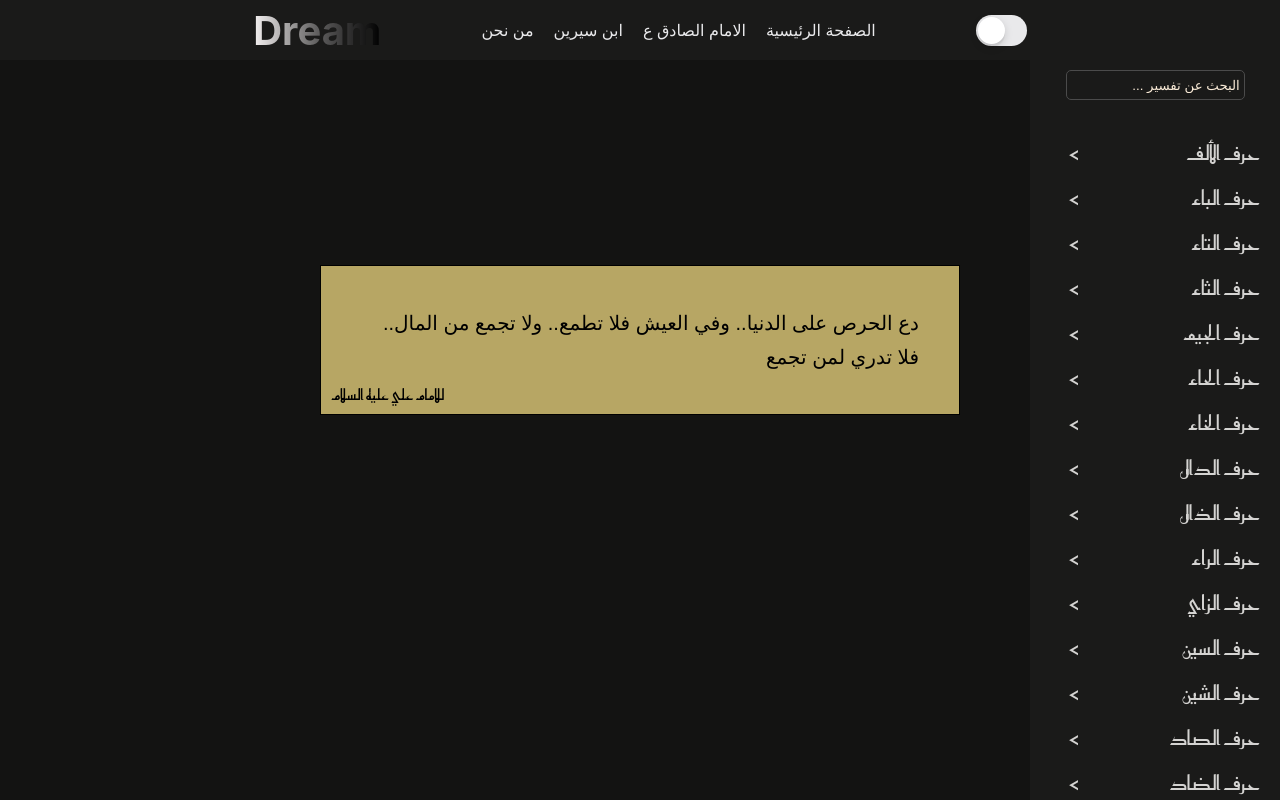
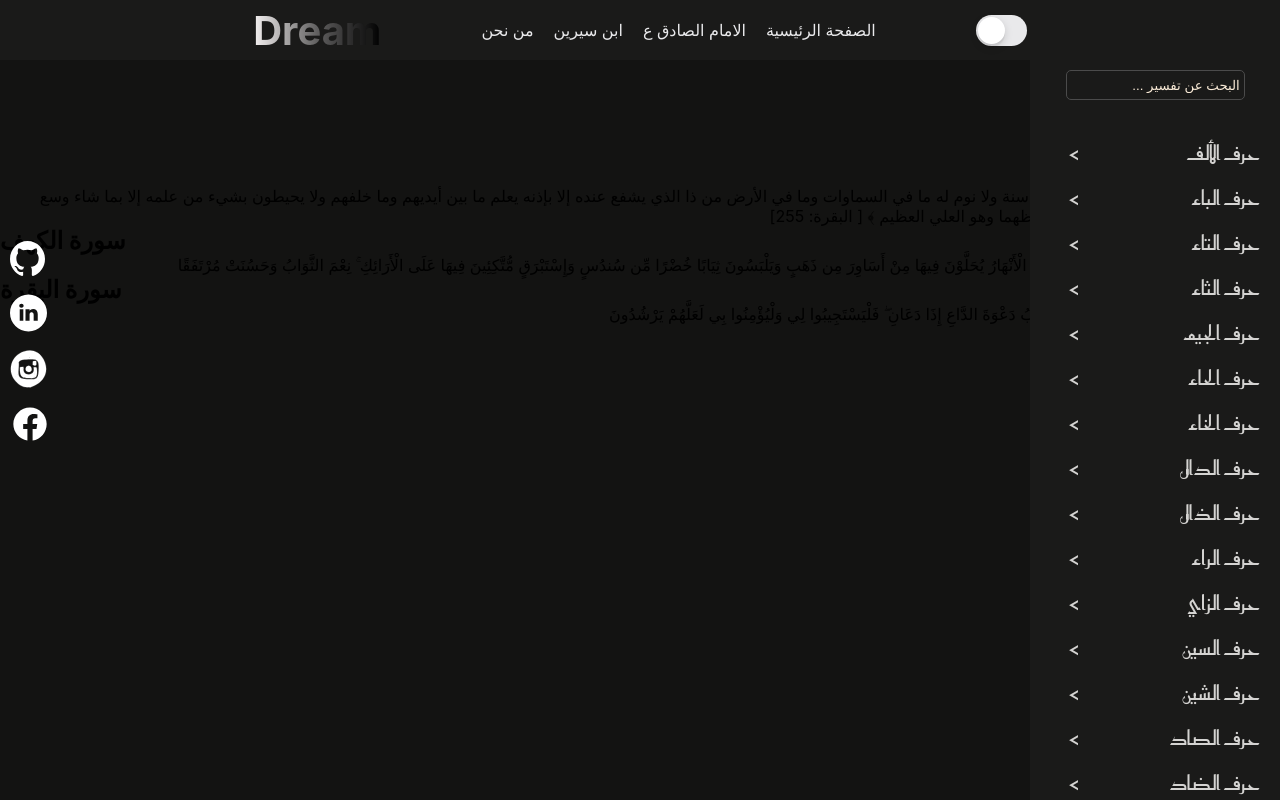
Before and after one commit to elmosuy/firstproject, a Next.js app: page / in a window 1280 px wide. Built offline with nearby package versions, Linux system fonts and the light colour scheme; a web font is replaced by a local one.

Commit message:
Add files via upload

```diff
--- a/pages/index.js
+++ b/pages/index.js
@@ -4,12 +4,38 @@ import styles from '../styles/Home.module.css'
 
 export default function Home() {
   return (
-    <div className='texts'>
-    <div className='text'>
-      <p>دع الحرص على الدنيا.. وفي العيش فلا تطمع.. ولا تجمع من المال.. فلا تدري لمن تجمع
-                                                    </p>
+    <div className='texts index'>
+    <div className='textindex ' id='text2' style={{color:""}}>
+          <div className='quran'>
+              <h2 dir='rtl'>
+              آية الكرسي
+              </h2>
+              <p dir='rtl'>
+              ﴿ الله لا إله إلا هو الحي القيوم لا تأخذه سنة ولا نوم له ما في السماوات وما في الأرض من ذا الذي يشفع عنده <span>إلا بإذنه يعلم ما بين أيديهم وما خلفهم ولا يحيطون بشيء من علمه إلا بما شاء </span>وسع كرسيه السماوات والأرض ولا يئوده حفظهما وهو العلي العظيم ﴾   [ البقرة: 255]
+              </p>
+          </div>
+          <div>
+          <div className='quran leftq' >
+              <h2 dir='ltr'>
+                سورة الكهف
+              </h2>
+              <p dir='rtl'>
+          <span>  أُولَـٰئِكَ لَهُمْ جَنَّاتُ عَدْنٍ تَجْرِي مِن تَحْتِهِمُ الْأَنْهَارُ يُحَلَّوْنَ فِيهَا مِنْ أَسَاوِرَ مِن ذَهَبٍ وَيَلْبَسُونَ ثِيَابًا خُضْرًا مِّن سُندُسٍ وَإِسْتَبْرَقٍ </span>مُّتَّكِئِينَ فِيهَا عَلَى الْأَرَائِكِ ۚ نِعْمَ الثَّوَابُ وَحَسُنَتْ مُرْتَفَقًا
 
-      <p>للامام علي عليه السلام</p>
+
+
+              </p>
+          </div>
+          <div>
+          <h2 dir='ltr'>
+                سورة البقرة
+              </h2>
+              <p dir='rtl'>
+           <span>   وَإِذَا سَأَلَكَ عِبَادِي عَنِّي فَإِنِّي قَرِيبٌ ۖ </span>أُجِيبُ دَعْوَةَ الدَّاعِ إِذَا دَعَانِ ۖ فَلْيَسْتَجِيبُوا لِي وَلْيُؤْمِنُوا بِي لَعَلَّهُمْ يَرْشُدُونَ
+                 </p>
+          </div>
+
+          </div>
     </div>
 
     </div>
--- a/pages/layout.js
+++ b/pages/layout.js
@@ -1,4 +1,4 @@
-import React from 'react'
+import React, { useState } from 'react'
 import Letters from './Letters'
 import Header from './header'
 import Head from 'next/head'
@@ -8,23 +8,36 @@ const Layout = ({children}) => {
   const handelBorger = () => {
     const nav = document.getElementById("letters");
     nav.classList.toggle("show-letters");
+  };
+  const handelBorgeremove = () => {
+    const nav = document.getElementById("letters");
+    nav.classList.remove("show-letters");
+  };
+ const handelTheme = () => {
+    const nav = document.body;
+    nav.classList.toggle("show-theme");
+    const header=document.getElementById("header")
+    header.classList.toggle("show-theme-header");
+    const le=document.getElementById("letters")
+    le.classList.toggle("show-theme-list");
+    const all=document.getElementById("all")
+    all.classList.toggle("show-theme-all");
+    var text1=document.getElementById("text2")
+    text1.classList.toggle("text2")
+
 
   };
+
+
+
   return (
-    <div>
+    <div className='dom'>
       <Head>
       <link href="https://fonts.googleapis.com/css2?family=Cairo+Play:wght@300&family=Kufam&family=Noto+Nastaliq+Urdu&family=Reem+Kufi&family=Reem+Kufi+Fun&display=swap" rel="stylesheet"/>         <title>
             Dream | حلم
           </title>
-      <meta charset="UTF-8"/>
-      <meta name="application-name" content="courses 4 arab"/>
-      <meta name="author" content="Ali Hassan"/>
-      <meta name="description" content="تفسير جميع الاحلام بالاحرف الابجدية"/>
-      <meta name="Keywords" content="dream تفسير الاحلام"/>
-      <meta name="viewport" content="width=device-width, initial-scale=1.0"/>
-      <meta http-equiv="Permissions-Policy" content="interest-cohort=()"/>
       </Head>
-      <section className="bouger-menu"  >
+      <section className="bouger-menu"   >
       <label class="burger" for="burger" >
             <input type="checkbox" className="check" id="burger" onClick={handelBorger} />
             <span ></span>
@@ -34,20 +47,24 @@ const Layout = ({children}) => {
       </section>
 
         <div>
-            <Header/>
+            <Header handelTheme={handelTheme}/>
         </div>
         <div  dir='rtl'>
-            <Letters />
-      </div>
+            <Letters handelBorgeremove={handelBorgeremove} />
+        </div>
         <div className='media'>
-
+        <a href="https://github.com/elmosuy" title='elmosuy'><Image src="/github.svg" width={35} height={37} className='med' /></a>
+        <a href="https://www.linkedin.com/in/elmosuy/" ><Image src="/linkedin.svg" width={37} height={40} className='med'/></a>
+       <a href="https://www.instagram.com"> <Image src="/insta.svg" width={37} height={40} className='med'/></a>
+       <a href="https://www.facebook.com"> <Image src="/facebook.svg" width={40} height={40} className='med'/></a>
 
 
 
       </div>
 
-
-        {children}
+      <span onClick={handelBorgeremove} id='all'>
+        {children }
+        </span>
     </div>
 
   )
```
